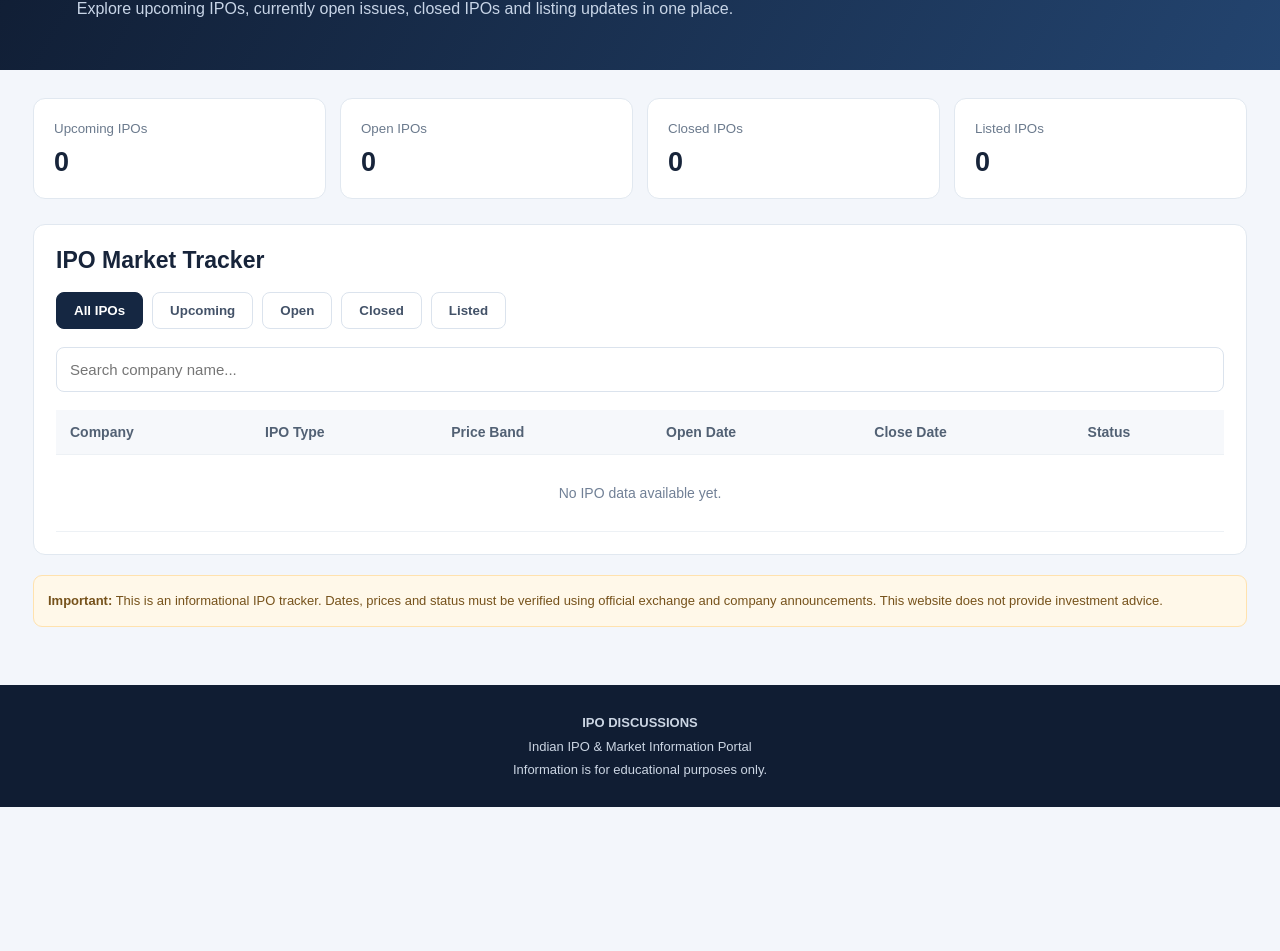
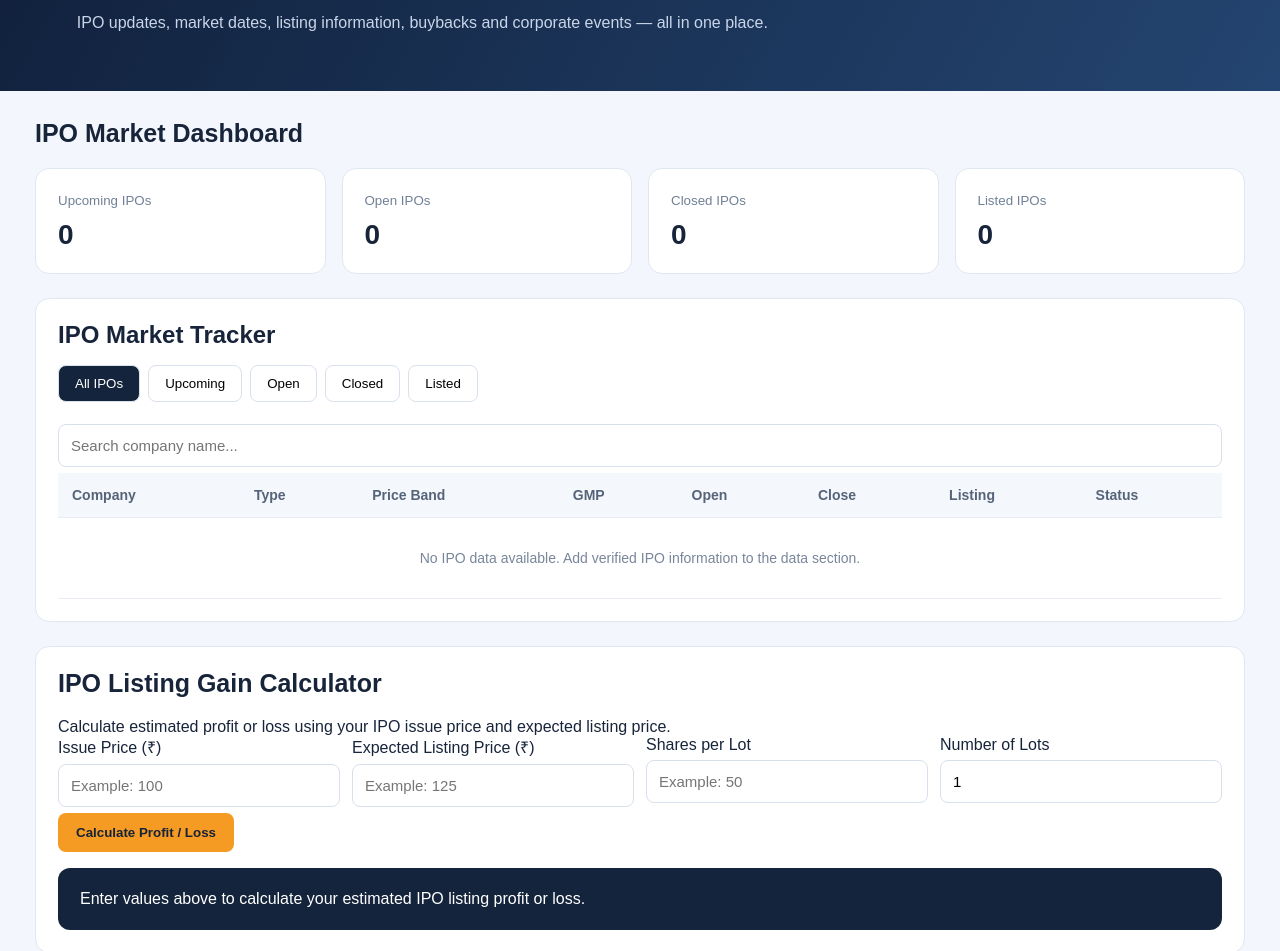
Before and after one commit to sonipunit194-hash/ipo-discussions, a plain HTML site: page index.html in a window 1280 px wide. Shown: the part 168-1119 px from the top of the page. Before the commit the page ends 975 px from the top, so only its background shows below. Drawn offline with Linux system fonts and the light colour scheme.

Commit message:
Update index.html

```diff
--- a/index.html
+++ b/index.html
@@ -1,69 +1,88 @@
+
 <!DOCTYPE html>
 <html lang="en">
 <head>
 <meta charset="UTF-8">
 <meta name="viewport" content="width=device-width, initial-scale=1.0">
-<title>IPO Discussions - IPO Dashboard</title>
+<title>IPO Discussions | Indian IPO Market</title>
+
 <style>
 *{box-sizing:border-box;margin:0;padding:0}
-body{font-family:Arial,sans-serif;background:#f3f6fb;color:#17243a}
+body{font-family:Arial,sans-serif;background:#f3f6fc;color:#17243a}
 header{background:#101d33;color:white;padding:18px 6%;display:flex;justify-content:space-between;align-items:center;flex-wrap:wrap;gap:15px}
-.logo{font-size:24px;font-weight:800}.logo span{color:#ff9c35}
+.logo{font-size:25px;font-weight:800}
+.logo span{color:#ff9e2c}
 nav{display:flex;gap:18px;flex-wrap:wrap}
 nav a{color:white;text-decoration:none;font-size:14px}
-.hero{background:linear-gradient(120deg,#101d33,#23446f);color:white;padding:48px 6%}
-.hero h1{font-size:34px;margin-bottom:12px}
-.hero p{color:#c8d5e7;line-height:1.7}
-.container{max-width:1250px;margin:auto;padding:28px 18px}
-.stats{display:grid;grid-template-columns:repeat(4,1fr);gap:14px}
-.stat{background:white;border:1px solid #e1e8f0;padding:20px;border-radius:12px}
-.stat small{color:#6b7a8d}.stat h2{margin-top:10px;font-size:27px;color:#17243a}
-.panel{background:white;border:1px solid #e1e8f0;border-radius:12px;padding:22px;margin-top:25px}
-.panel h2{font-size:23px;margin-bottom:18px}
-.filters{display:flex;gap:9px;flex-wrap:wrap;margin-bottom:18px}
-.filter{padding:10px 17px;border:1px solid #dbe3ed;border-radius:8px;background:#fff;cursor:pointer;font-weight:600;color:#435268}
-.filter.active{background:#152742;color:white;border-color:#152742}
-.searchrow{display:flex;gap:10px;margin-bottom:18px}
-.searchrow input{width:100%;padding:13px;border:1px solid #dbe3ed;border-radius:8px;font-size:15px}
-.tablewrap{overflow-x:auto}
-table{border-collapse:collapse;width:100%;min-width:780px}
-th,td{text-align:left;padding:14px;border-bottom:1px solid #edf1f5;font-size:14px}
-th{background:#f6f8fb;color:#526174}
-.badge{display:inline-block;padding:6px 10px;border-radius:20px;background:#fff3d6;color:#8a6415;font-size:12px}
-.empty{text-align:center;padding:30px;color:#718096}
-.disclaimer{background:#fff8e9;border:1px solid #ffe2ae;padding:14px;border-radius:9px;margin-top:20px;color:#76521b;font-size:13px;line-height:1.7}
-footer{background:#101d33;color:#cbd5e3;text-align:center;padding:26px;margin-top:30px;font-size:13px;line-height:1.8}
-@media(max-width:700px){.stats{grid-template-columns:repeat(2,1fr)}.hero h1{font-size:27px}.panel{padding:15px}header{padding:16px 5%}}
+.hero{background:linear-gradient(120deg,#10203b,#244571);color:white;padding:55px 6%}
+.hero h1{font-size:36px;margin-bottom:15px}
+.hero p{color:#c9d5e8;line-height:1.7}
+.container{max-width:1250px;margin:auto;padding:28px 20px}
+.section-title{font-size:25px;margin-bottom:20px}
+.cards{display:grid;grid-template-columns:repeat(auto-fit,minmax(190px,1fr));gap:16px}
+.card{background:white;padding:22px;border-radius:14px;border:1px solid #e1e7f0}
+.card small{color:#718096}
+.card h2{font-size:28px;margin-top:10px}
+.orange{color:#f59a23}
+.panel{background:white;border:1px solid #e1e7f0;border-radius:14px;padding:22px;margin-top:24px}
+.filters{display:flex;gap:8px;flex-wrap:wrap;margin:16px 0}
+.filter{padding:10px 16px;border:1px solid #d9e1ec;border-radius:8px;background:#fff;cursor:pointer}
+.filter.active{background:#14243c;color:white}
+input,select{padding:12px;border:1px solid #d8e0ec;border-radius:8px;font-size:15px;width:100%;margin:6px 0}
+table{border-collapse:collapse;width:100%;min-width:850px}
+th,td{text-align:left;padding:14px;border-bottom:1px solid #e9edf3;font-size:14px}
+th{background:#f4f7fb;color:#56647a}
+.table-wrap{overflow-x:auto}
+.status{padding:5px 9px;border-radius:20px;background:#eef3ff;color:#3159a5;font-size:12px}
+.empty{text-align:center;padding:32px;color:#78869a}
+.btn{background:#f59a23;color:#15233a;border:0;border-radius:8px;padding:12px 18px;font-weight:bold;cursor:pointer}
+.calculator{display:grid;grid-template-columns:repeat(auto-fit,minmax(190px,1fr));gap:12px}
+.result{background:#14243c;color:white;border-radius:12px;padding:22px;margin-top:16px}
+.result h2{color:#ffad3c;margin:8px 0}
+footer{text-align:center;background:#101d33;color:#cbd5e1;padding:28px;margin-top:35px}
+.note{font-size:13px;color:#718096;line-height:1.7;margin-top:12px}
+@media(max-width:600px){
+ header{padding:16px 5%}
+ .hero{padding:35px 5%}
+ .hero h1{font-size:28px}
+ .container{padding:22px 14px}
+ .panel{padding:16px}
+ nav{gap:12px}
+}
 </style>
 </head>
+
 <body>
 
 <header>
   <div class="logo"><span>IPO</span> DISCUSSIONS</div>
   <nav>
-<a href="index.html">Home</a>
+    <a href="#home">Home</a>
     <a href="#dashboard">IPO Dashboard</a>
+    <a href="#calculator">Calculator</a>
     <a href="#buyback">Buyback</a>
     <a href="#lockin">Lock-in</a>
-<a href="#news">News</a>
   </nav>
 </header>
 
-<section class="hero">
-<h1>IPO Dashboard</h1>
-<p>Explore upcoming IPOs, currently open issues, closed IPOs and listing updates in one place.</p>
+<section class="hero" id="home">
+  <h1>Indian IPO & Market Events</h1>
+  <p>IPO updates, market dates, listing information, buybacks and corporate events — all in one place.</p>
 </section>
 
-<main class="container" id="dashboard">
+<main class="container">
 
-<div class="stats">
-<div class="stat"><small>Upcoming IPOs</small><h2 id="upcomingCount">0</h2></div>
-<div class="stat"><small>Open IPOs</small><h2 id="openCount">0</h2></div>
-<div class="stat"><small>Closed IPOs</small><h2 id="closedCount">0</h2></div>
-<div class="stat"><small>Listed IPOs</small><h2 id="listedCount">0</h2></div>
+<section id="dashboard">
+<h2 class="section-title">IPO Market Dashboard</h2>
+
+<div class="cards">
+  <div class="card"><small>Upcoming IPOs</small><h2 id="upcomingCount">0</h2></div>
+  <div class="card"><small>Open IPOs</small><h2 id="openCount">0</h2></div>
+  <div class="card"><small>Closed IPOs</small><h2 id="closedCount">0</h2></div>
+  <div class="card"><small>Listed IPOs</small><h2 id="listedCount">0</h2></div>
 </div>
 
-<section class="panel">
+<div class="panel">
 <h2>IPO Market Tracker</h2>
 
 <div class="filters">
@@ -74,43 +93,108 @@ footer{background:#101d33;color:#cbd5e3;text-align:center;padding:26px;margin-to
 <button class="filter" onclick="setFilter('Listed',this)">Listed</button>
 </div>
 
-<div class="searchrow">
-<input id="search" type="search" placeholder="Search company name..." oninput="render()">
-</div>
+<input id="search" placeholder="Search company name..." oninput="renderIPO()">
 
-<div class="tablewrap">
+<div class="table-wrap">
 <table>
 <thead>
 <tr>
 <th>Company</th>
-<th>IPO Type</th>
+<th>Type</th>
 <th>Price Band</th>
-<th>Open Date</th>
-<th>Close Date</th>
+<th>GMP</th>
+<th>Open</th>
+<th>Close</th>
+<th>Listing</th>
 <th>Status</th>
 </tr>
 </thead>
-<tbody id="ipoRows"></tbody>
+<tbody id="ipoTable"></tbody>
 </table>
+</div>
 </div>
 </section>
 
-<div class="disclaimer">
-<strong>Important:</strong> This is an informational IPO tracker. Dates, prices and status must be verified using official exchange and company announcements. This website does not provide investment advice.
+<section class="panel" id="calculator">
+<h2 class="section-title">IPO Listing Gain Calculator</h2>
+<p>Calculate estimated profit or loss using your IPO issue price and expected listing price.</p>
+
+<div class="calculator">
+<div><label>Issue Price (₹)</label><input type="number" id="issuePrice" placeholder="Example: 100"></div>
+<div><label>Expected Listing Price (₹)</label><input type="number" id="listingPrice" placeholder="Example: 125"></div>
+<div><label>Shares per Lot</label><input type="number" id="lotSize" placeholder="Example: 50"></div>
+<div><label>Number of Lots</label><input type="number" id="lots" value="1" min="1"></div>
 </div>
+
+<button class="btn" onclick="calculateGain()">Calculate Profit / Loss</button>
+
+<div class="result" id="calcResult">
+Enter values above to calculate your estimated IPO listing profit or loss.
+</div>
+</section>
+
+<section class="panel" id="buyback">
+<h2 class="section-title">Buyback Tracker</h2>
+<div class="table-wrap">
+<table>
+<thead><tr><th>Company</th><th>Buyback Price</th><th>Record Date</th><th>Closing Date</th><th>Status</th></tr></thead>
+<tbody id="buybackTable"></tbody>
+</table>
+</div>
+<div class="empty" id="buybackEmpty">Buyback announcements will appear here when data is added.</div>
+</section>
+
+<section class="panel" id="lockin">
+<h2 class="section-title">Share Lock-in Expiry Tracker</h2>
+<div class="table-wrap">
+<table>
+<thead><tr><th>Company</th><th>Shares Unlocking</th><th>Unlock Date</th><th>Category</th></tr></thead>
+<tbody id="lockinTable"></tbody>
+</table>
+</div>
+<div class="empty" id="lockinEmpty">Upcoming lock-in expiry details will appear here when data is added.</div>
+</section>
+
+<p class="note">
+Disclaimer: Information on this website is for educational and informational purposes only.
+Verify IPO dates, prices, GMP and corporate announcements from official sources before making decisions.
+GMP is unofficial and is not a guaranteed listing price.
+</p>
 
 </main>
 
 <footer>
 <strong>IPO DISCUSSIONS</strong><br>
-Indian IPO & Market Information Portal<br>
-Information is for educational purposes only.
+Indian IPO & Stock Market Information Portal
 </footer>
 
 <script>
+
+// ======================================
+// IPO DATA
+// Add verified IPO details inside this list.
+// Do not enter unverified market information.
+// ======================================
+
 const ipoData = [
-/* Add verified IPO data here later */
+/*
+Example format (replace with verified data):
+
+{
+ company: "Company Name",
+ type: "Mainboard",
+ price: "₹100–₹110",
+ gmp: "₹15",
+ open: "2026-12-01",
+ close: "2026-12-03",
+ listing: "2026-12-08",
+ status: "Upcoming"
+}
+*/
 ];
+
+const buybackData = [];
+const lockinData = [];
 
 let currentFilter = "All";
 
@@ -118,34 +202,84 @@ function setFilter(filter,button){
  currentFilter=filter;
  document.querySelectorAll(".filter").forEach(b=>b.classList.remove("active"));
  button.classList.add("active");
- render();
+ renderIPO();
 }
 
-function render(){
- const query=document.getElementById("search").value.toLowerCase();
- const filtered=ipoData.filter(item=>{
-  const matchesFilter=currentFilter==="All"||item.status===currentFilter;
-  const matchesSearch=item.company.toLowerCase().includes(query);
+function renderIPO(){
+ const search=document.getElementById("search").value.toLowerCase();
+ const filtered=ipoData.filter(ipo=>{
+  const matchesFilter=currentFilter==="All"||ipo.status===currentFilter;
+  const matchesSearch=ipo.company.toLowerCase().includes(search);
   return matchesFilter&&matchesSearch;
  });
 
- document.getElementById("ipoRows").innerHTML=filtered.length
- ?filtered.map(item=>`<tr>
- <td><strong>${item.company}</strong></td>
- <td>${item.type}</td>
- <td>${item.price}</td>
- <td>${item.open}</td>
- <td>${item.close}</td>
- <td><span class="badge">${item.status}</span></td>
- </tr>`).join("")
- :`<tr><td colspan="6" class="empty">No IPO data available yet.</td></tr>`;
+ document.getElementById("ipoTable").innerHTML=filtered.map(ipo=>`
+ <tr>
+ <td><strong>${ipo.company}</strong></td>
+ <td>${ipo.type||"-"}</td>
+ <td>${ipo.price||"-"}</td>
+ <td>${ipo.gmp||"-"}</td>
+ <td>${ipo.open||"-"}</td>
+ <td>${ipo.close||"-"}</td>
+ <td>${ipo.listing||"-"}</td>
+ <td><span class="status">${ipo.status||"-"}</span></td>
+ </tr>
+ `).join("");
+
+ if(filtered.length===0){
+  document.getElementById("ipoTable").innerHTML=
+  `<tr><td colspan="8" class="empty">No IPO data available. Add verified IPO information to the data section.</td></tr>`;
+ }
 
  document.getElementById("upcomingCount").textContent=ipoData.filter(x=>x.status==="Upcoming").length;
  document.getElementById("openCount").textContent=ipoData.filter(x=>x.status==="Open").length;
  document.getElementById("closedCount").textContent=ipoData.filter(x=>x.status==="Closed").length;
  document.getElementById("listedCount").textContent=ipoData.filter(x=>x.status==="Listed").length;
 }
-render();
+
+function calculateGain(){
+ const issue=Number(document.getElementById("issuePrice").value);
+ const listing=Number(document.getElementById("listingPrice").value);
+ const shares=Number(document.getElementById("lotSize").value);
+ const lots=Number(document.getElementById("lots").value);
+
+ if(!issue||!listing||!shares||!lots){
+  document.getElementById("calcResult").innerHTML="Please enter all values correctly.";
+  return;
+ }
+
+ const invested=issue*shares*lots;
+ const listingValue=listing*shares*lots;
+ const profit=listingValue-invested;
+ const percent=(profit/invested)*100;
+
+ document.getElementById("calcResult").innerHTML=`
+ <p>Investment: ₹${invested.toLocaleString("en-IN")}</p>
+ <p>Estimated Listing Value: ₹${listingValue.toLocaleString("en-IN")}</p>
+ <h2>${profit>=0?"Estimated Profit":"Estimated Loss"}: ₹${Math.abs(profit).toLocaleString("en-IN")}</h2>
+ <p>${percent.toFixed(2)}% estimated return</p>
+ <small>Excludes taxes, brokerage and other charges.</small>
+ `;
+}
+
+function renderBuybacks(){
+ document.getElementById("buybackTable").innerHTML=buybackData.map(x=>`
+ <tr><td>${x.company}</td><td>${x.price||"-"}</td><td>${x.record||"-"}</td><td>${x.close||"-"}</td><td>${x.status||"-"}</td></tr>
+ `).join("");
+ document.getElementById("buybackEmpty").style.display=buybackData.length?"none":"block";
+}
+
+function renderLockins(){
+ document.getElementById("lockinTable").innerHTML=lockinData.map(x=>`
+ <tr><td>${x.company}</td><td>${x.shares||"-"}</td><td>${x.date||"-"}</td><td>${x.category||"-"}</td></tr>
+ `).join("");
+ document.getElementById("lockinEmpty").style.display=lockinData.length?"none":"block";
+}
+
+renderIPO();
+renderBuybacks();
+renderLockins();
+
 </script>
 </body>
 </html>
```
Lines whose indentation alone changed are shown as unchanged.
